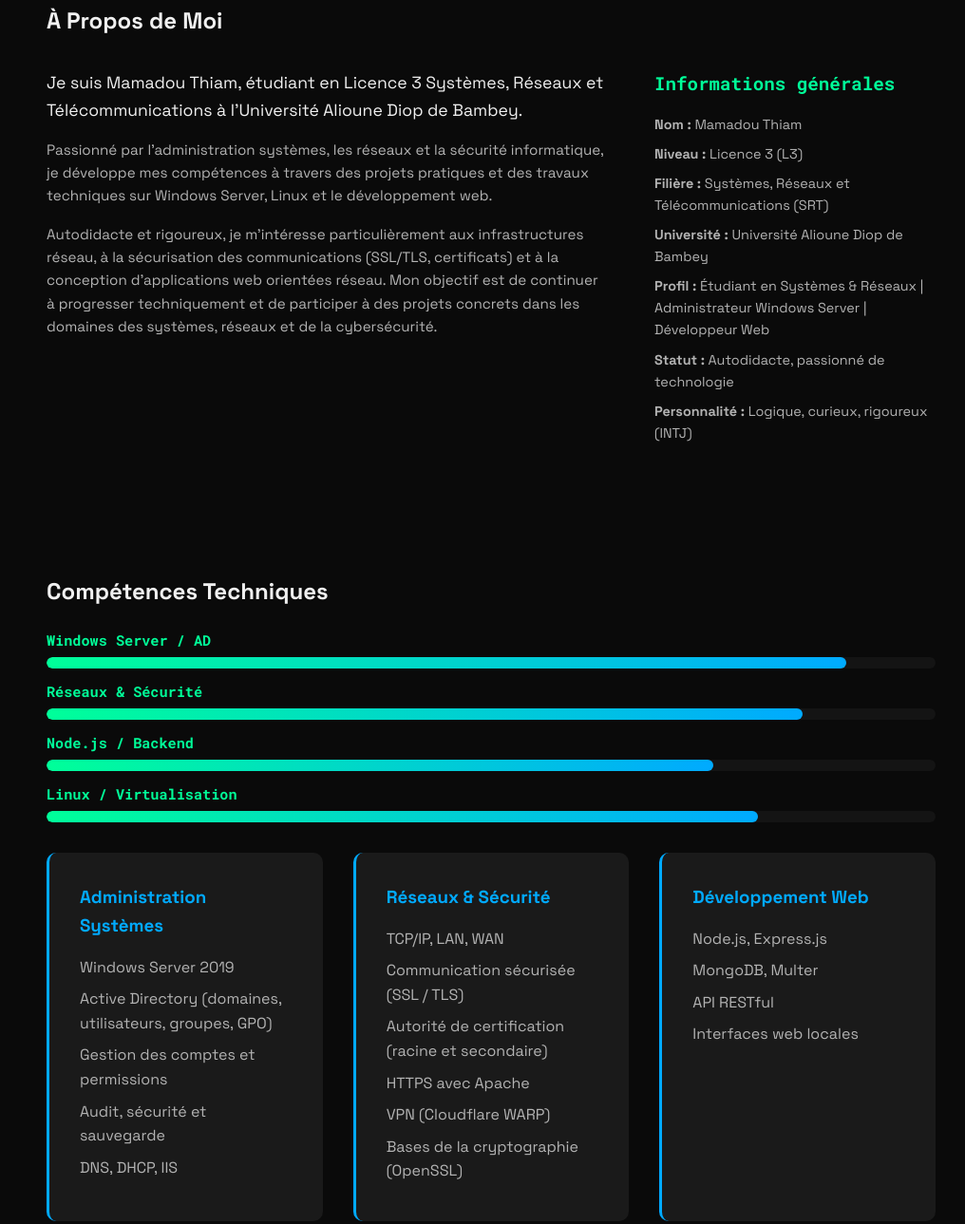
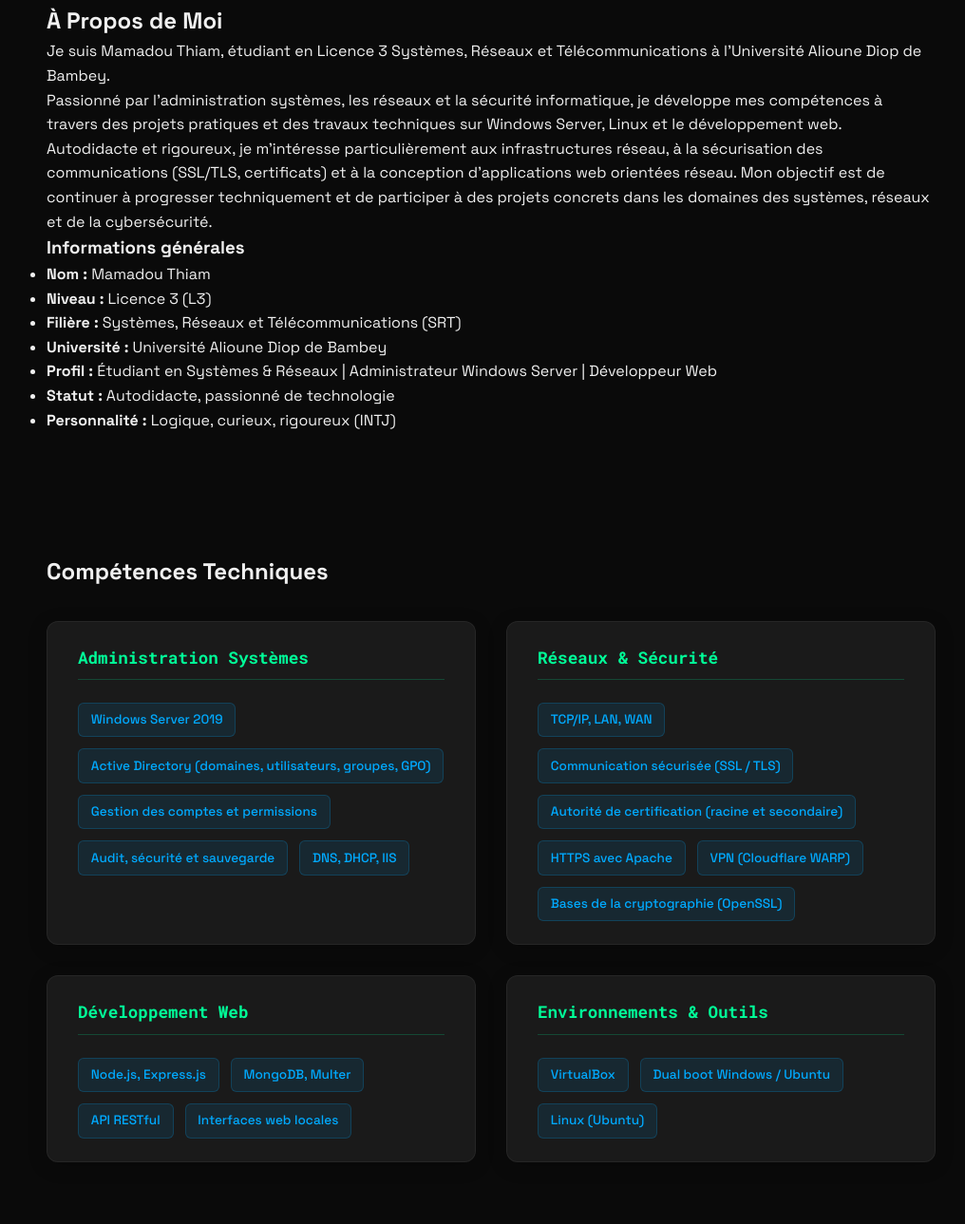
Before and after one commit to MamadouThiam572/Portfolio_de_Mamadou, a plain HTML site: page index.html in a window 1280 px wide. Shown: the part 701-1990 px from the top of the page at 95% size, without its empty margins (123-1139 px from the left). Drawn offline with Linux system fonts and the light colour scheme.

Commit message:
feat(design): Modernise le design de la section compétences

```diff
--- a/style.css
+++ b/style.css
@@ -264,97 +264,60 @@ body {
 /* Skills Section */
 .skills-grid {
   display: grid;
-  grid-template-columns: repeat(auto-fit, minmax(250px, 1fr));
+  grid-template-columns: repeat(auto-fit, minmax(300px, 1fr));
   gap: 2rem;
+  margin-top: 2rem; /* Add some space from the title */
 }
 
-
-.about-grid {
-  display: grid;
-  grid-template-columns: 2fr 1fr;
-  gap: 3rem;
-  align-items: start;
-  margin-top: 2rem;
-}
-
-.about-text p {
-  font-size: 0.95rem;
-  color: var(--text-secondary);
-  margin-bottom: 1rem;
-}
-
-#about h2 + .about-grid .about-text p:first-child {
-    font-size: 1.1rem;
-    color: var(--text-primary);
-}
-
-
-.info-card {
-  background-color: transparent;
-  padding: 0;
-  border: none;
-  color: var(--text-secondary);
-}
-
-.info-card h3 {
-  font-size: 1.2rem;
-  color: var(--accent1);
-  font-family: 'Roboto Mono', monospace;
-  margin-bottom: 1rem;
-}
-
-.info-card ul {
-  list-style: none;
-  padding: 0;
-}
-
-.info-card li {
-  font-size: 0.9rem;
-  margin-bottom: 0.5rem;
-}
-
-@media (max-width: 768px) {
-  .about-grid {
-    grid-template-columns: 1fr;
-    gap: 2rem;
-  }
-}
-
-
-/* Skill bars */
-.skill-bars{ margin: 1.25rem 0 2rem 0; display:flex; flex-direction:column; gap:0.75rem; }
-.skill-bar{ display:flex; flex-direction:column; gap:0.35rem; }
-.skill-label{ font-family: 'Roboto Mono', monospace; color:var(--accent1); font-weight:700; font-size:0.95rem; }
-.skill-track{ background: rgba(255,255,255,0.04); height:12px; border-radius:999px; overflow:hidden; }
-.skill-fill{ width:0%; height:100%; background: linear-gradient(90deg,var(--accent1),var(--accent2)); border-radius:999px; transition: width 1.2s cubic-bezier(.2,.8,.2,1); }
-
-/* Print improvements */
-@media print{
-  body{ background: #fff; color:#000; }
-  a::after{ content: " (" attr(href) ")"; }
-  nav, .hero-visual, .menu-toggle, .social-links{ display:none !important; }
-  .container{ padding: 1rem; max-width: 100% }
+/* Skill bars are hidden for a cleaner look */
+.skill-bars {
+  display: none;
 }
 
 .skill-category {
   background-color: var(--surface);
-  padding: 2rem;
-  border-radius: 10px;
-  border-left: 3px solid var(--accent2);
+  padding: 1.5rem 2rem;
+  border-radius: 12px;
+  border: 1px solid rgba(255, 255, 255, 0.05);
+  box-shadow: 0 4px 20px rgba(0,0,0,0.2);
+  transition: transform 0.3s ease, box-shadow 0.3s ease;
+}
+
+.skill-category:hover {
+  transform: translateY(-5px);
+  box-shadow: 0 8px 30px rgba(0,0,0,0.3);
 }
 
 .skill-category h3 {
-  margin-bottom: 1rem;
-  color: var(--accent2);
+  margin-bottom: 1.5rem;
+  color: var(--accent1);
+  font-family: 'Roboto Mono', monospace;
+  font-size: 1.1rem;
+  border-bottom: 1px solid rgba(0, 255, 153, 0.2);
+  padding-bottom: 0.5rem;
 }
 
 .skill-category ul {
   list-style: none;
+  display: flex;
+  flex-wrap: wrap;
+  gap: 0.75rem; /* spacing between badges */
 }
 
 .skill-category li {
-  margin-bottom: 0.5rem;
-  color: var(--text-secondary);
+  background-color: rgba(0, 170, 255, 0.1);
+  color: var(--accent2);
+  padding: 0.4rem 0.8rem;
+  border-radius: 6px;
+  font-size: 0.85rem;
+  font-weight: 500;
+  border: 1px solid rgba(0, 170, 255, 0.2);
+  transition: background-color 0.2s, color 0.2s;
+}
+
+.skill-category li:hover {
+  background-color: rgba(0, 170, 255, 0.2);
+  color: #fff;
 }
 
 /* Projects Section */
```
